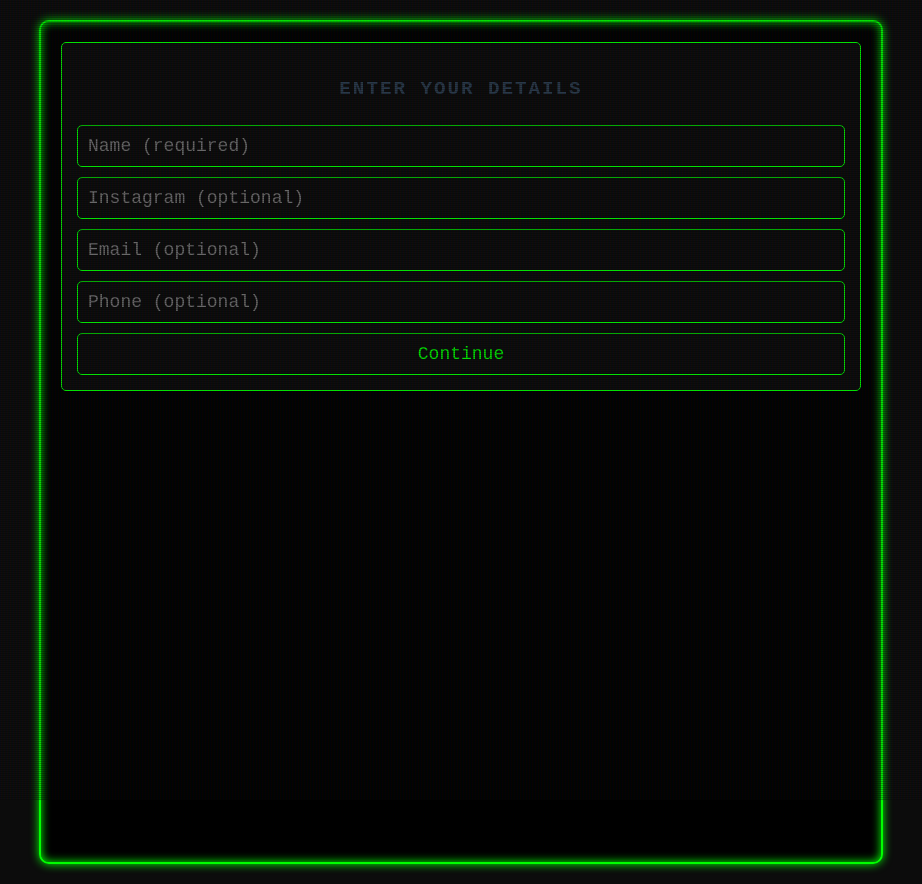
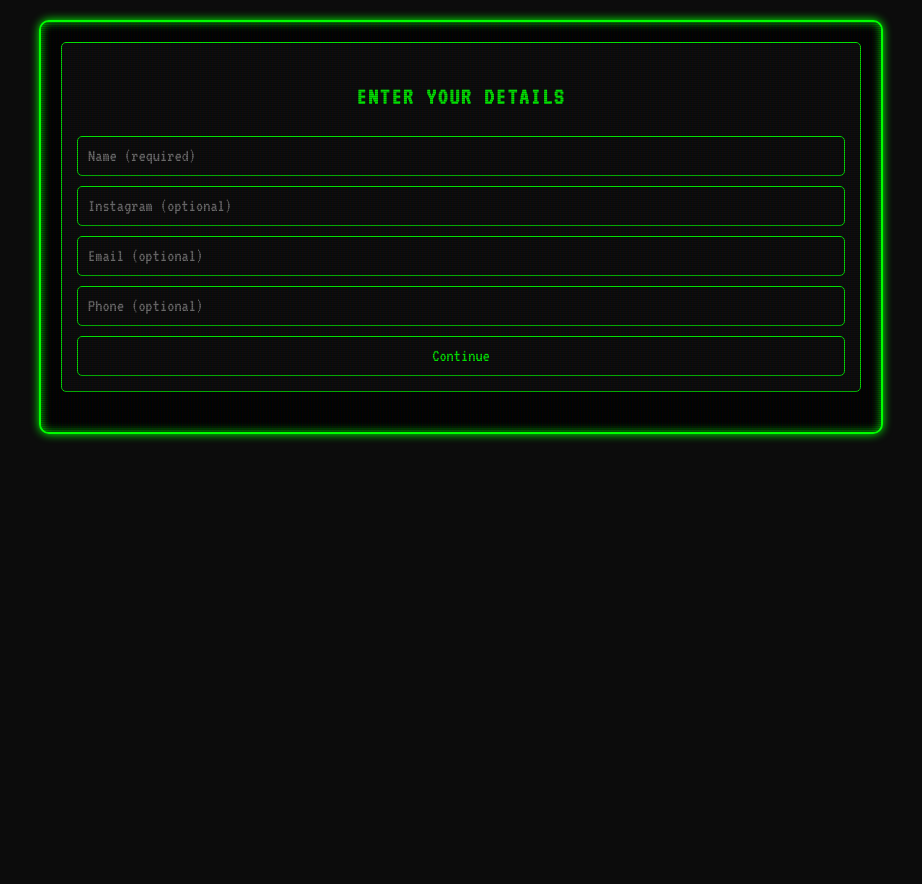
Before and after one commit to rickhallett/shangrillama, a React (Create React App) app: page / in a window 1280 px wide. Shown: the whole page, without its empty margins (179-1101 px from the left). After the commit the page ends 800 px from the top, so only its background shows below. Built offline with nearby package versions, Linux system fonts and the light colour scheme; no server answers.

Commit message:
chore: merge app/index css into single source of truth, no conflicts; place localstorage settings into useQuiz hook

```diff
--- a/src/App.css
+++ /dev/null
@@ -1,171 +0,0 @@
-/* index.css */
-
-@import url('https://fonts.googleapis.com/css2?family=VT323&display=swap');
-
-body {
-  margin: 0;
-  padding: 0;
-  font-family: 'VT323', monospace;
-  background-color: #0C0C0C;
-  color: #00FF00;
-  line-height: 1.6;
-}
-
-.App {
-  max-width: 800px;
-  margin: 20px auto;
-  padding: 20px;
-  background-color: #000000;
-  border: 2px solid #00FF00;
-  box-shadow: 0 0 10px #00FF00, inset 0 0 10px #00FF00;
-  border-radius: 10px;
-  overflow: hidden;
-}
-
-h1, h2, h3 {
-  text-align: center;
-  text-transform: uppercase;
-  letter-spacing: 2px;
-  margin-bottom: 20px;
-}
-
-.question-display {
-  margin-bottom: 20px;
-  padding: 15px;
-  background-color: #0C0C0C;
-  border: 1px solid #00FF00;
-  border-radius: 5px;
-}
-
-.answer-input {
-  display: flex;
-  flex-direction: column;
-  gap: 10px;
-}
-
-.answer-button, .submit-button, .style-buttons button {
-  padding: 10px 15px;
-  background-color: #0C0C0C;
-  color: #00FF00;
-  border: 1px solid #00FF00;
-  border-radius: 5px;
-  cursor: pointer;
-  transition: all 0.3s ease;
-  font-family: 'VT323', monospace;
-  font-size: 18px;
-}
-
-.answer-button:hover, .submit-button:hover, .style-buttons button:hover {
-  background-color: #00FF00;
-  color: #000000;
-}
-
-.answer-text-input {
-  padding: 10px;
-  background-color: #0C0C0C;
-  color: #00FF00;
-  border: 1px solid #00FF00;
-  border-radius: 5px;
-  font-family: 'VT323', monospace;
-  font-size: 18px;
-}
-
-.results {
-  background-color: #0C0C0C;
-  border: 1px solid #00FF00;
-  border-radius: 10px;
-  padding: 20px;
-  margin-top: 20px;
-}
-
-.compatibility-score {
-  text-align: center;
-  margin: 20px 0;
-}
-
-.compatibility-score .score {
-  font-size: 48px;
-  color: #00FF00;
-  font-weight: bold;
-}
-
-.assessment-section {
-  margin-top: 20px;
-}
-
-.assessment-section ul {
-  list-style-type: none;
-  padding-left: 0;
-}
-
-.assessment-section li {
-  margin: 10px 0;
-  padding: 10px;
-  background-color: #0C0C0C;
-  border: 1px solid #00FF00;
-  border-radius: 5px;
-}
-
-.assessment-section li::before {
-  content: '> ';
-  color: #00FF00;
-}
-
-.error {
-  color: #FF0000;
-  text-align: center;
-  font-weight: bold;
-}
-
-/* Add a CRT screen effect */
-@keyframes flicker {
-  0% { opacity: 0.9; }
-  5% { opacity: 0.8; }
-  10% { opacity: 0.9; }
-  15% { opacity: 0.8; }
-  20% { opacity: 1; }
-}
-
-.App::before {
-  content: " ";
-  display: block;
-  position: absolute;
-  top: 0;
-  left: 0;
-  bottom: 0;
-  right: 0;
-  background: linear-gradient(rgba(18, 16, 16, 0) 50%, rgba(0, 0, 0, 0.25) 50%), linear-gradient(90deg, rgba(255, 0, 0, 0.06), rgba(0, 255, 0, 0.02), rgba(0, 0, 255, 0.06));
-  z-index: 2;
-  background-size: 100% 2px, 3px 100%;
-  pointer-events: none;
-  animation: flicker 0.15s infinite;
-}
-
-/* Add some scan lines */
-.App::after {
-  content: " ";
-  display: block;
-  position: absolute;
-  top: 0;
-  left: 0;
-  bottom: 0;
-  right: 0;
-  background: rgba(18, 16, 16, 0.1);
-  opacity: 0;
-  z-index: 2;
-  pointer-events: none;
-  animation: flicker 0.15s infinite;
-}
-
-/* Style adjustments for better readability */
-.question-count {
-  text-align: center;
-  font-size: 18px;
-  margin-bottom: 15px;
-}
-
-.style-buttons {
-  display: flex;
-  justify-content: space-around;
-  margin-top: 20px;
-}
--- a/src/App.js
+++ b/src/App.js
@@ -5,29 +5,28 @@ import AnswerInput from './components/AnswerInput';
 import Results from './components/Results';
 import { StyleSelector } from './components/StyleSelector';
 import { useQuiz } from './hooks/useQuiz';
-import './index.css';
 import UserDetailsForm from './components/UserDetailsForm';
 import QuizBlocker from './components/QuizBlocker';
+// import './App.css'; // merged into index.css
+import './index.css';
 
 function App() {
   const {
     currentQuestion,
     questionCount,
+    quizHistory,
     options,
     loading,
     results,
     style,
     error,
-    quizStarted,
-    quizHistory,
     handleAnswer,
     setStyle,
     userDetails,
     setUserDetails,
+    quizCompleted,
+    quizStarted,
   } = useQuiz();
-
-  // Check if quiz was already started
-  const quizCompleted = localStorage.getItem('quizStarted') === 'true';
 
   if (quizCompleted && userDetails) {
     return (
@@ -61,8 +60,7 @@ function App() {
   return (
     <div className="App">
       <h1>You have but one chance, {userDetails?.name}.</h1>
-      {loading && <p className='loading-text'>Loading... Please wait.</p>}
-      {error && <p className="error">{error}</p>}
+      {loading && <p className='loading-text'>Loading... Please wait.</p>}      {error && <p className="error">{error}</p>}
       {results && <Results results={results} quizHistory={quizHistory} userDetails={userDetails} />}
       {currentQuestion && (
         <>
--- a/src/hooks/useQuiz.js
+++ b/src/hooks/useQuiz.js
@@ -1,20 +1,23 @@
 import { useState, useEffect, useCallback } from 'react';
 import { startQuestionnaire, submitAnswer } from '../services/api';
 
-const storedUserDetails = JSON.parse(localStorage.getItem('userDetails'));
+const userDetails = JSON.parse(localStorage.getItem('userDetails')) || null;
+const quizCompleted = JSON.parse(localStorage.getItem('quizCompleted')) || false;
+const quizStarted = JSON.parse(localStorage.getItem('quizStarted')) || false;
 
 export function useQuiz() {
   const [state, setState] = useState({
     currentQuestion: null,
     questionCount: 0,
+    quizHistory: [],
     options: [],
     loading: false,
     results: null,
     style: null,
     error: null,
-    quizStarted: false,
-    quizHistory: [],
-    userDetails: storedUserDetails || null,
+    quizStarted,
+    quizCompleted,
+    userDetails,
   });
 
   const startQuiz = useCallback(async () => {
--- a/src/index.css
+++ b/src/index.css
@@ -1,91 +1,3 @@
-body {
-  margin: 0;
-  font-family: -apple-system, BlinkMacSystemFont, 'Segoe UI', 'Roboto', 'Oxygen',
-    'Ubuntu', 'Cantarell', 'Fira Sans', 'Droid Sans', 'Helvetica Neue',
-    sans-serif;
-  -webkit-font-smoothing: antialiased;
-  -moz-osx-font-smoothing: grayscale;
-}
-
-code {
-  font-family: source-code-pro, Menlo, Monaco, Consolas, 'Courier New',
-    monospace;
-}
-
-/* index.css */
-body {
-  font-family: Arial, sans-serif;
-  margin: 0;
-  padding: 0;
-  background-color: #f0f0f0;
-}
-
-.App {
-  max-width: 600px;
-  margin: 0 auto;
-  padding: 20px;
-  background-color: white;
-  box-shadow: 0 0 10px rgba(0, 0, 0, 0.1);
-  border-radius: 8px;
-  min-height: 100vh;
-}
-
-h1 {
-  color: #333;
-  text-align: center;
-}
-
-.question-display {
-  margin-bottom: 20px;
-}
-
-.question-display h2 {
-  color: #2c3e50;
-  font-size: 1.2em;
-}
-
-.answer-input {
-  display: flex;
-  flex-direction: column;
-  gap: 10px;
-}
-
-.answer-button {
-  padding: 10px;
-  background-color: #3498db;
-  color: white;
-  border: none;
-  border-radius: 4px;
-  cursor: pointer;
-  transition: background-color 0.3s;
-}
-
-.answer-button:hover {
-  background-color: #2980b9;
-}
-
-.answer-text-input {
-  padding: 10px;
-  border: 1px solid #ddd;
-  border-radius: 4px;
-}
-
-.submit-button {
-  padding: 10px;
-  background-color: #2ecc71;
-  color: white;
-  border: none;
-  border-radius: 4px;
-  cursor: pointer;
-  transition: background-color 0.3s;
-}
-
-.submit-button:hover {
-  background-color: #27ae60;
-}
-
-/* index.css */
-
 @import url('https://fonts.googleapis.com/css2?family=VT323&display=swap');
 
 body {
@@ -98,6 +10,7 @@ body {
 }
 
 .App {
+  position: relative;
   max-width: 800px;
   margin: 20px auto;
   padding: 20px;
@@ -108,7 +21,9 @@ body {
   overflow: hidden;
 }
 
-h1, h2, h3 {
+h1,
+h2,
+h3 {
   text-align: center;
   text-transform: uppercase;
   letter-spacing: 2px;
@@ -129,7 +44,9 @@ h1, h2, h3 {
   gap: 10px;
 }
 
-.answer-button, .submit-button, .style-buttons button {
+.answer-button,
+.submit-button,
+.style-buttons button {
   padding: 10px 15px;
   background-color: #0C0C0C;
   color: #00FF00;
@@ -141,7 +58,9 @@ h1, h2, h3 {
   font-size: 18px;
 }
 
-.answer-button:hover, .submit-button:hover, .style-buttons button:hover {
+.answer-button:hover,
+.submit-button:hover,
+.style-buttons button:hover {
   background-color: #00FF00;
   color: #000000;
 }
@@ -203,13 +122,27 @@ h1, h2, h3 {
   font-weight: bold;
 }
 
-/* Add a CRT screen effect */
+/* CRT screen effect */
 @keyframes flicker {
-  0% { opacity: 0.9; }
-  5% { opacity: 0.8; }
-  10% { opacity: 0.9; }
-  15% { opacity: 0.8; }
-  20% { opacity: 1; }
+  0% {
+    opacity: 0.9;
+  }
+
+  5% {
+    opacity: 0.8;
+  }
+
+  10% {
+    opacity: 0.9;
+  }
+
+  15% {
+    opacity: 0.8;
+  }
+
+  20% {
+    opacity: 1;
+  }
 }
 
 .App::before {
@@ -220,14 +153,14 @@ h1, h2, h3 {
   left: 0;
   bottom: 0;
   right: 0;
-  background: linear-gradient(rgba(18, 16, 16, 0) 50%, rgba(0, 0, 0, 0.25) 50%), linear-gradient(90deg, rgba(255, 0, 0, 0.06), rgba(0, 255, 0, 0.02), rgba(0, 0, 255, 0.06));
+  background: linear-gradient(rgba(18, 16, 16, 0) 50%, rgba(0, 0, 0, 0.25) 50%),
+    linear-gradient(90deg, rgba(255, 0, 0, 0.06), rgba(0, 255, 0, 0.02), rgba(0, 0, 255, 0.06));
   z-index: 2;
   background-size: 100% 2px, 3px 100%;
   pointer-events: none;
   animation: flicker 0.15s infinite;
 }
 
-/* Add some scan lines */
 .App::after {
   content: " ";
   display: block;
@@ -243,7 +176,6 @@ h1, h2, h3 {
   animation: flicker 0.15s infinite;
 }
 
-/* Style adjustments for better readability */
 .question-count {
   text-align: center;
   font-size: 18px;
@@ -254,6 +186,20 @@ h1, h2, h3 {
   display: flex;
   justify-content: space-around;
   margin-top: 20px;
+}
+
+.loading {
+  display: flex;
+  justify-content: center;
+  align-items: center;
+  height: 100vh;
+}
+
+.loading-text {
+  text-align: center;
+  font-size: 20px;
+  font-weight: bold;
+  color: #f3ab27;
 }
 
 .quiz-blocker {
@@ -273,3 +219,7 @@ h1, h2, h3 {
   font-size: 18px;
   line-height: 1.5;
 }
+
+code {
+  font-family: source-code-pro, Menlo, Monaco, Consolas, 'Courier New', monospace;
+}
```
Also changed, not shown: 1 other file (tests, documents, lock files or other folders).
